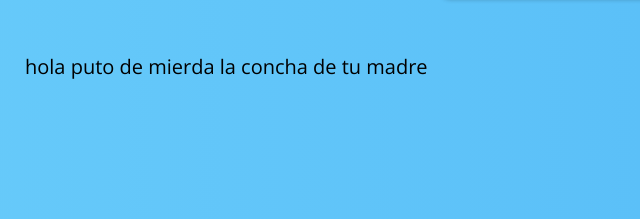
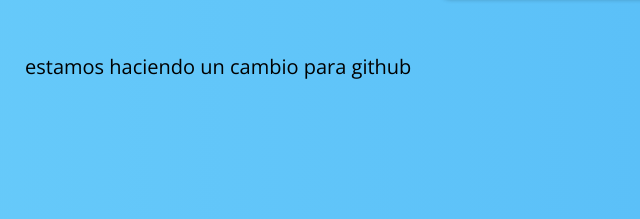
Before and after one commit to gabivega/proyecto-rifa, a plain HTML site: page Index.html in a window 1280 px wide. Shown: the part 475-694 px from the top of the page, 0-640 px from the left. Drawn offline with nearby package versions, Linux system fonts and the light colour scheme.

Commit message:
prueba github

```diff
--- a/Index.html
+++ b/Index.html
@@ -121,7 +121,7 @@
 
       <!-- LISTA TICKETS COMPRADOS-->
          <div class="lista-tickets">
-            <p>hola puto de mierda la concha de tu madre</p>
+            <p>estamos haciendo un cambio para github</p>
          </div>
 
        <!-- JAVASCRIPT-->
```
